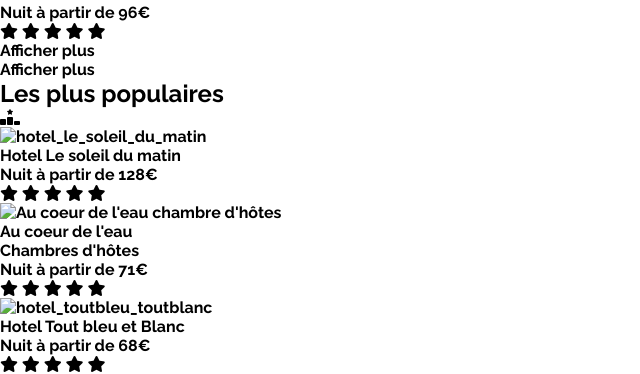
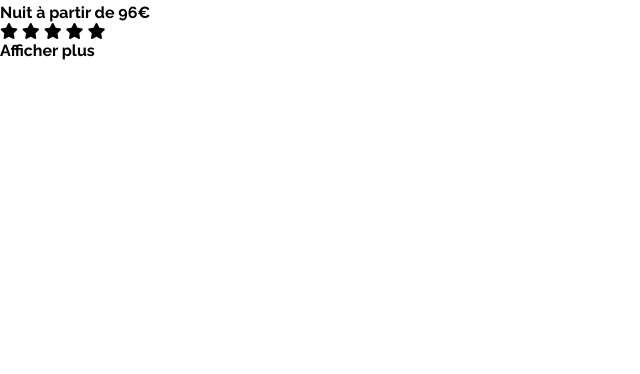
Before and after one commit to ProjetsDevFanny/Booki-Flexbox-mobile-first, a plain HTML site: page index.html in a window 1280 px wide. Shown: the part 792-1166 px from the top of the page, without its empty margins (0-640 px from the left). After the commit the page ends 852 px from the top, so only its background shows below. Drawn offline with Linux system fonts and the light colour scheme.

Commit message:
Validation par validator W3, il manque juste les src des img

```diff
--- a/index.html
+++ b/index.html
@@ -99,7 +99,7 @@
     <section class="accomodation-and-popular-section">
 
       <!-- Zone hébergements trouvés -->
-      <section class="accomodation-section">
+      <div class="accomodation-container">
         <h2>Hébergements à Marseille</h2>
         <div class="accomodation-gallery">
 
@@ -183,7 +183,7 @@
             </div>
           </article>
 
-          <!-- 6ème image des hébergements = Hotel chez Amina -->
+          <!-- Sixième image des hébergements = Hotel chez Amina -->
           <article class="accomodation-card">
             <img src="" alt="Hotel chez Amina">
             <div class="accomodation-details">
@@ -200,108 +200,9 @@
           </article>
         </div>
         <p class="display-more">Afficher plus</p>
-      </section>
-
-
-
-
-
-
-
-      <p class="medium_font afficher-plus">Afficher plus</p>
       </div>
 
-      <!-- Partie "Les plus populaires" -->
-
-      <div class="populaires background-color">
-        <h2>Les plus populaires</h2>
-        <div class="populaires-gallery">
-          <i class="fa-solid fa-ranking-star graph"></i>
-
-          <!-- Première image des plus populaires -->
-          <div class="populaires-box">
-            <img src="./assets/populaires_petite/populaires_png/hotel_le_soleil_du_matin.png"
-              alt="hotel_le_soleil_du_matin">
-            <div class="populaires-details">
-              <div class="populaires-items">
-                <p class="img-name populaire-name">Hotel Le soleil du matin</p>
-                <p class="hebergement-price populaire-price">Nuit à partir de <strong>128€</strong></p>
-              </div>
-              <div class="icone-star populaire-star">
-                <i class="fa-solid fa-star star-blue"></i>
-                <i class="fa-solid fa-star star-blue"></i>
-                <i class="fa-solid fa-star star-blue"></i>
-                <i class="fa-solid fa-star star-blue"></i>
-                <i class="fa-solid fa-star star-blue"></i>
-              </div>
-            </div>
-          </div>
-
-          <!-- 2ème image des plus populaires -->
-          <div class="populaires-box">
-            <img src="./assets/populaires_petite/populaires_png/au_coeur_de_l'eau_chambre_d'hôtes.png"
-              alt="Au coeur de l'eau chambre d'hôtes">
-            <div class="populaires-details">
-              <div class="populaires-items">
-                <p class="img-name populaire-name name-coeur-eau">Au coeur de l'eau<br><span
-                    class="name-coeur-eau">Chambres d'hôtes</span></p>
-                <p class="hebergement-price populaire-price" id="price-coeur-eau">Nuit à partir de <strong>71€</strong>
-                </p>
-              </div>
-              <div class="icone-star populaire-star">
-                <i class="fa-solid fa-star star-blue"></i>
-                <i class="fa-solid fa-star star-blue"></i>
-                <i class="fa-solid fa-star star-blue"></i>
-                <i class="fa-solid fa-star star-blue"></i>
-                <i class="fa-solid fa-star star-grey"></i>
-              </div>
-            </div>
-          </div>
-
-          <!-- 3ème image des plus populaires -->
-          <div class="populaires-box">
-            <img src="./assets/populaires_petite/populaires_png/hotel_toutbleu_toutblanc.png"
-              alt="hotel_toutbleu_toutblanc">
-            <div class="populaires-details">
-              <div class="populaires-items">
-                <p class="img-name populaire-name">Hotel Tout bleu et Blanc</p>
-                <p class="hebergement-price populaire-price">Nuit à partir de <strong>68€</strong></p>
-              </div>
-              <div class="icone-star populaire-star">
-                <i class="fa-solid fa-star star-blue"></i>
-                <i class="fa-solid fa-star star-blue"></i>
-                <i class="fa-solid fa-star star-blue"></i>
-                <i class="fa-solid fa-star star-blue"></i>
-                <i class="fa-solid fa-star star-grey"></i>
-              </div>
-            </div>
-          </div>
-        </div>
-      </div>
     </section>
-
-
-
-
-
-
-    </section>
-
-
-
-
-
-    </section>
-
-
-
-
-
-
-
-
-
-
 
   </main>
 
```
